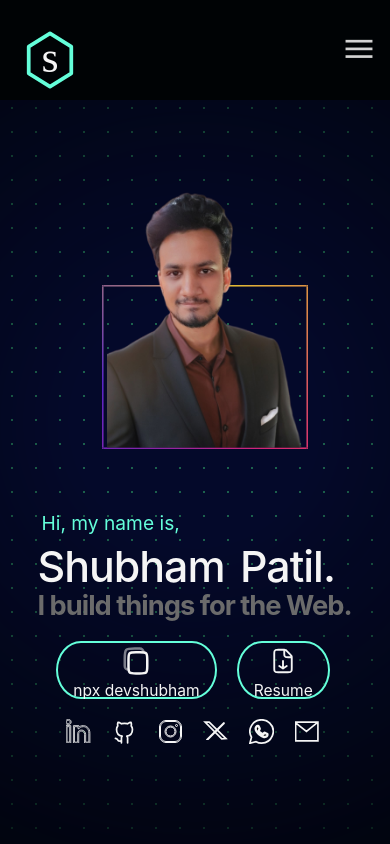
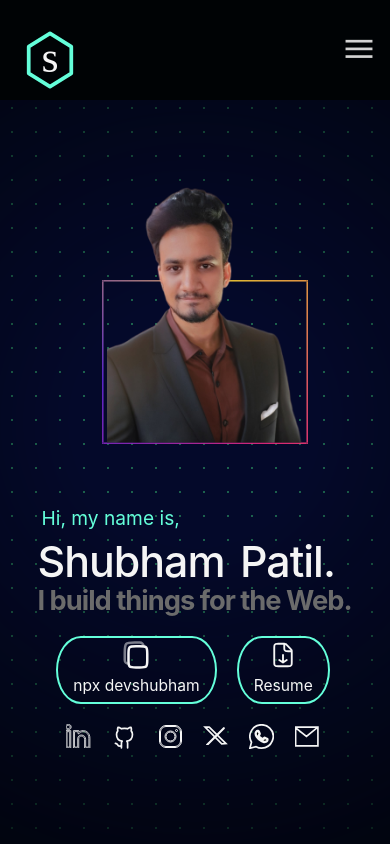
Before and after one commit to DevShubhamPatil/Devshubham, a React (Create React App) app: page / in a window 390 px wide. Shown: the top 844 px of the page. Built offline with nearby package versions, Linux system fonts and the light colour scheme.

Commit message:
changed color of loading animation logo to match navbar logo. changed positioning of psudo elements

```diff
--- a/src/components/Home/index.css
+++ b/src/components/Home/index.css
@@ -220,16 +220,22 @@
         flex-direction: column-reverse;
         align-items: center;
         justify-content: center;
+        height: 60px;
     }
     .actioncall button .SVGs {
         margin: 0;
+        padding: 0px;
     }
     .btntxt {
         font-size: clamp(15px ,4vw,20px);
     }
     #copybtn::before{
-        top:-150%;
+        top:-128%;
     }
+    #copybtn::after{
+        top:-45%;
+    }
+
     .MyLinks {
         width: 80%;
     }
--- a/src/components/LoadingAnimation/index.css
+++ b/src/components/LoadingAnimation/index.css
@@ -48,7 +48,7 @@
 .text {
     font-size: 50px;
     font-weight: 500;
-    fill: lightblue;
+    fill: whitesmoke;
     opacity: 0;
     animation: appear 0.7s cubic-bezier(0.77, 0, 0.18, 1) 1.8s forwards;
 
```
